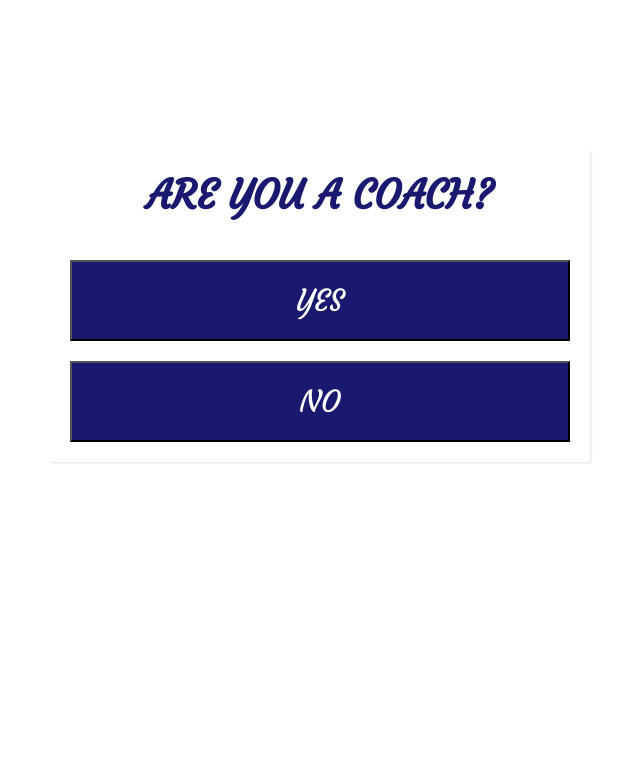
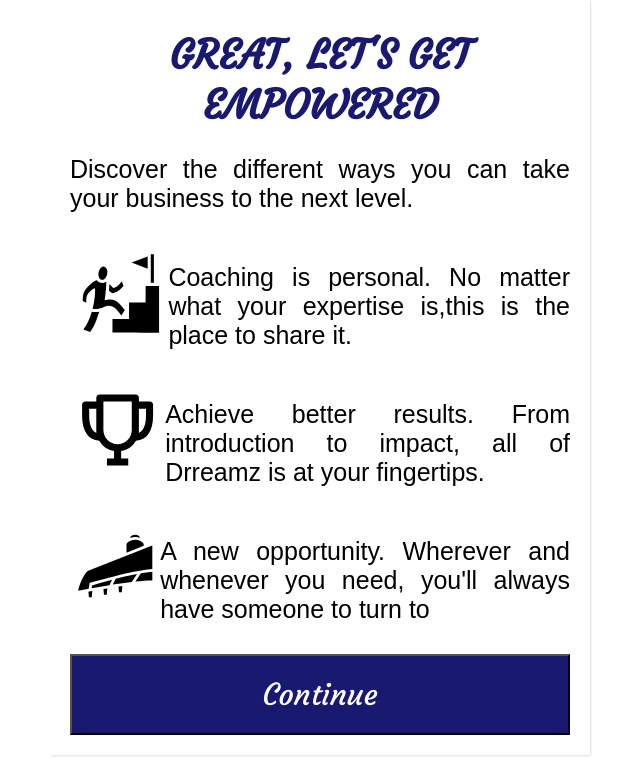
Before and after one commit to KRITARTH56/smart1, a React (Create React App) app: page / in a window 1280 px wide. Shown: the top 774 px of the page, without its empty margins (320-960 px from the left). Built offline with nearby package versions, Linux system fonts and the light colour scheme.

Commit message:
my fourth commit

```diff
--- a/package.json
+++ b/package.json
@@ -2,6 +2,7 @@
   "name": "kt",
   "version": "0.1.0",
   "private": true,
+  "homepage":"http://KRITARTH56.github.io/page2slide1",
   "dependencies": {
     "@testing-library/jest-dom": "^5.12.0",
     "@testing-library/react": "^11.2.6",
@@ -16,7 +17,9 @@
     "start": "react-scripts start",
     "build": "react-scripts build",
     "test": "react-scripts test",
-    "eject": "react-scripts eject"
+    "eject": "react-scripts eject",
+    "predeploy":"npm run build",
+    "deploy":"gh-pages -d build"
   },
   "eslintConfig": {
     "extends": [
--- /dev/null
+++ b/src/Icon.js
@@ -0,0 +1,37 @@
+import React from 'react';
+import { BiTrophy} from "react-icons/bi";
+import {GiStairsGoal} from "react-icons/gi";
+import {GiPlaneWing} from "react-icons/gi";
+function Icon(){
+    return(
+        <div className="wrapper">
+            <div className="title">
+            Great, let's get Empowered
+            </div>
+            <div className="para">
+                <p>Discover the different ways you can take your business to the next level.
+                </p>
+            </div>
+            <div className="col">
+            <GiStairsGoal className="style"/>
+                        <p>Coaching is personal. No matter what your expertise is,this is the place to share it.</p>
+                 </div>
+                 <div className="col">
+
+                  <BiTrophy  className="style"/>
+                    <p>Achieve better results. From introduction to impact, all of Drreamz is at your fingertips.</p>
+             </div>
+             <div className="col">
+
+                   <GiPlaneWing  className="style"/>
+                    <p>A new opportunity. Wherever and whenever you need, you'll always have someone to turn to</p>
+             </div>
+             <div>
+                 <button onPress="">
+                     Continue
+                 </button>
+             </div>
+        </div>
+    );
+}
+export default Icon;
--- a/src/Sure.js
+++ /dev/null
@@ -1,15 +0,0 @@
-import React from 'react';
-function Sure(){
-    return(
-        <div className="wrapper">
-            <div className="title">
-                Are You A Coach?
-                </div>
-                <div>
-                    <button onPress=""> YES</button>
-                    <button onPress=""> NO</button>
-                </div>
-        </div>
-    );
-}
-export default Sure;
--- a/src/index.css
+++ b/src/index.css
@@ -1,3 +1,4 @@
+@import url('https://fonts.googleapis.com/css2?family=Courgette&display=swap');
 @import url('https://fonts.googleapis.com/css2?family=Courgette&display=swap');
 @import url('https://fonts.googleapis.com/css2?family=Courgette&display=swap');
 body{
@@ -11,23 +12,35 @@ body{
   max-width:500px;
   width:100%;
   margin:auto;
-  margin-top:150px;
   padding:20px;
   background:#fff;
   box-shadow:1px 1px 2px rgba(0,0,0,0.125);
 }
 .title{
   font-size:40px;
-  font-family: 'Courgette';
+  font-family:'Courgette' ;
+ margin-top:10px;
   font-weight:700;
-  margin-bottom:25px;
+  margin-bottom:5px;
   color:#191970;
   text-transform:uppercase;
   text-align:center;
-  margin-bottom:40px;
+  margin-bottom:10px;
+}
+p{
+  text-align: justify;
+  font-style:'Courgette';
+  font-size:25px;
+}
+.col{
+  display:flex;
+}
+.para{
+  font-weight:500;
+  font-style:'Itim';
 }
 button{
-  margin-top:20px;
+  margin-top:5px;
   display:flex;
   flex-direction:column;
   padding:20px;
@@ -39,3 +52,8 @@ button{
   color:#fff;
   font-size:30px;
 }
+.style{
+  width: 200px;;
+  height:100px;
+  padding:5px;
+}
--- a/src/index.js
+++ b/src/index.js
@@ -1,10 +1,10 @@
 import React from 'react';
 import ReactDOM from 'react-dom';
 import './index.css';
-import Sure from './Sure';
+import Icon from './Icon';
 
 ReactDOM.render(
-  <Sure/>
+  <Icon/>
   ,
   document.getElementById('root')
 );
```
